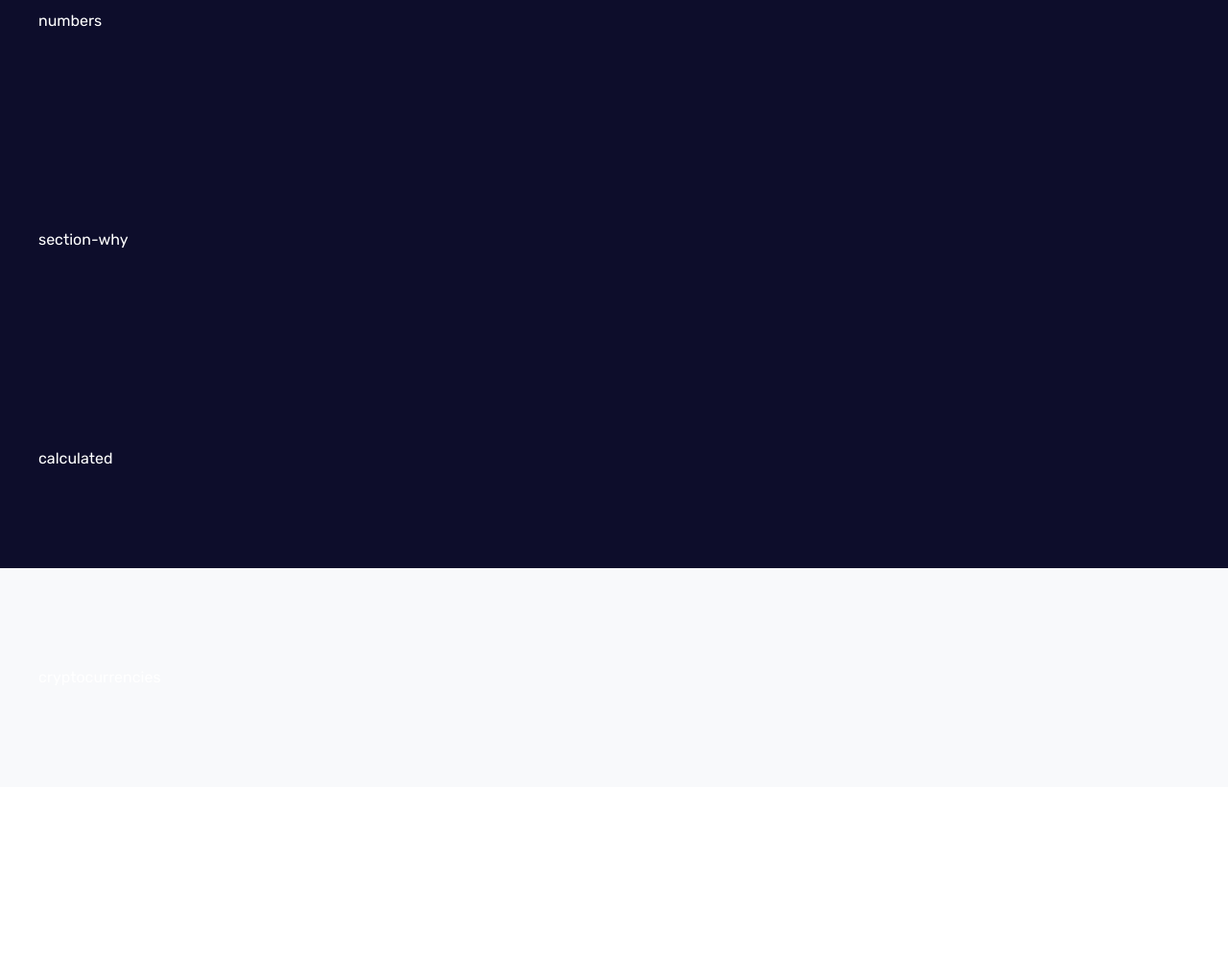
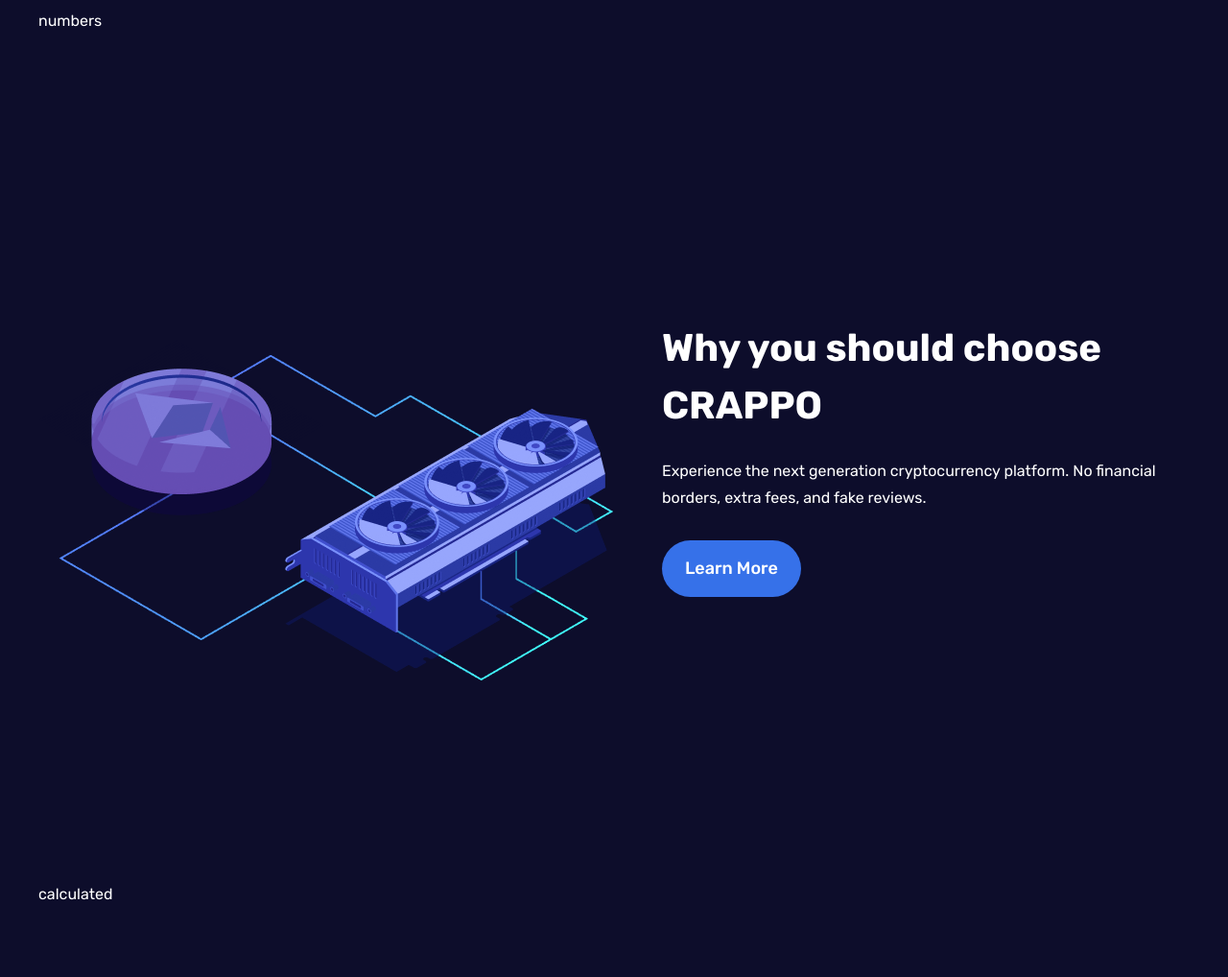
Before and after one commit to AlexBogd1/crappo-website, a website: page index.html in a window 1280 px wide. Shown: the part 520-1538 px from the top of the page at 96% size. Drawn offline with Linux system fonts and the light colour scheme.

Commit message:
add content and styles to sections of why-blok

```diff
--- a/index.html
+++ b/index.html
@@ -61,7 +61,16 @@
     <!--section-why-->
     <section class="wrapper-outer">
         <div class="wrapper section-why">
-            section-why
+            <div class="section-why-img">
+                <img src="pictures/Illustrations-why-block.png" alt="why-image">
+            </div>
+            <div class="section-why-inf">
+                <div class="section-why-header">Why you should choose CRAPPO</div>
+                <div class="section-why-desc">
+                    Experience the next generation cryptocurrency platform. No financial borders, extra fees, and fake reviews.
+                </div>
+                <button class="section-why-btn">Learn More</button>
+            </div>
         </div>
     </section>
     <!--/section-why-->
--- a/scss/style.scss
+++ b/scss/style.scss
@@ -148,3 +148,37 @@ body {
   background-color: $primary-color;
 }
 // --/Numbers--
+
+// --Section-why--
+.section-why {
+    background-color: $primary-color;
+    display: flex;
+    justify-content: space-between;
+    align-items: center;
+
+    &-inf {
+        display: flex;
+        flex-direction: column;
+        justify-content: space-between;
+        align-items: flex-start;
+
+        .section-why-header{
+            @include rubik-header2;
+            margin-bottom: 24px;
+        }
+
+        .section-why-desc {
+            margin-bottom: 30px;
+        }
+
+        .section-why-btn {
+            @include rubik-button;
+            color: white;
+            padding: 16px 24px;
+            border-radius: 32px;
+            background-color: $button-color;
+            border: none;
+        }
+    }
+  }
+  // --/Section-why--
```
Also changed, not shown: css/style.css.
